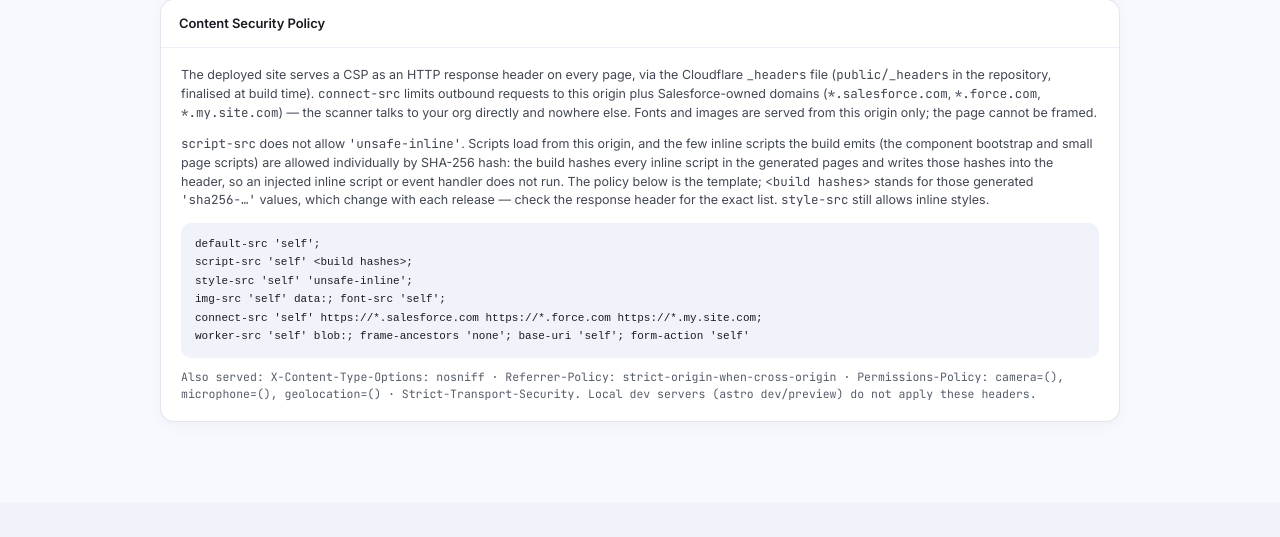
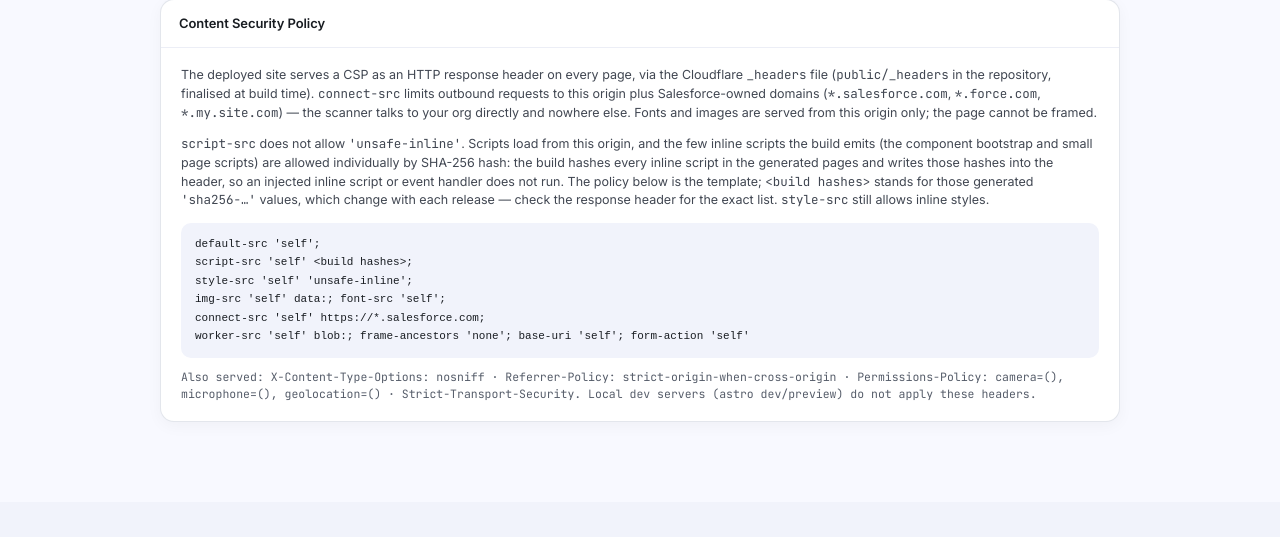
Before and after one commit to OpenSystemsFoundation/quantum-shield, an Astro site: page /security in a window 1280 px wide. Shown: the part 997-1534 px from the top of the page. Built offline with nearby package versions, Linux system fonts and the light colour scheme; Astro itself is replaced by a stand-in of ours.

Commit message:
Narrow connect-src to *.salesforce.com
Sign-in, identity and API calls now all go to the org's My Domain, so the
force.com and my.site.com allowances are no longer needed.

Co-Authored-By: Claude Opus 5.5 <noreply@anthropic.com>
Claude-Session: https://claude.ai/code/session_01VPPbcb3gBwXdAp3r2P4ME3

```diff
--- a/src/pages/security.astro
+++ b/src/pages/security.astro
@@ -92,7 +92,7 @@ import SiteFooter from '../components/SiteFooter.astro';
 script-src 'self' &lt;build hashes&gt;;
 style-src 'self' 'unsafe-inline';
 img-src 'self' data:; font-src 'self';
-connect-src 'self' https://*.salesforce.com https://*.force.com https://*.my.site.com;
+connect-src 'self' https://*.salesforce.com;
 worker-src 'self' blob:; frame-ancestors 'none'; base-uri 'self'; form-action 'self'</code></div>
         <p style="margin:10px 0 0;color:var(--muted);font-size:11.5px;font-family:var(--mono);">
           Also served: X-Content-Type-Options: nosniff · Referrer-Policy: strict-origin-when-cross-origin · Permissions-Policy: camera=(), microphone=(), geolocation=() · Strict-Transport-Security. Local dev servers (astro dev/preview) do not apply these headers.
```
Also changed, not shown: 1 other file.
